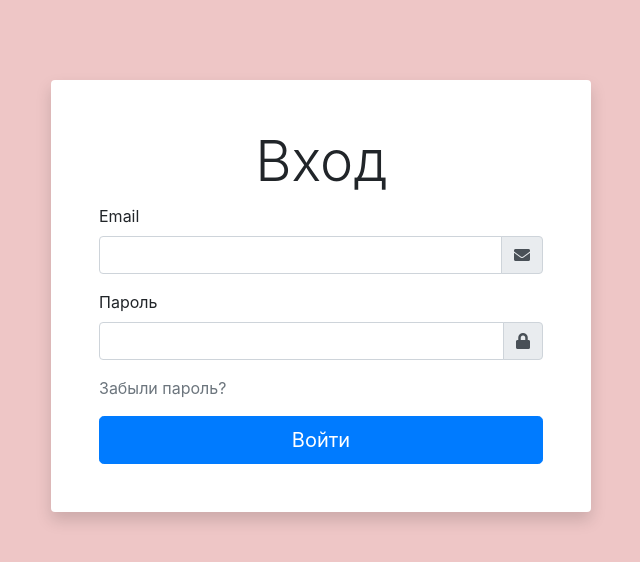
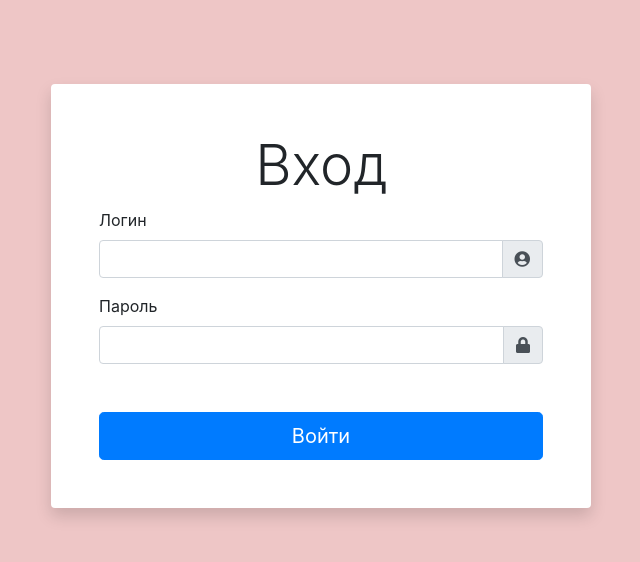
Before and after one commit to ConfickerVik/ARM, a Django app: page / in a window 1280 px wide. Shown: the part 64-626 px from the top of the page, without its empty margins (319-959 px from the left). Run offline with Django 3.2, Linux system fonts and the light colour scheme; some libraries are stand-ins or nearby versions.

Commit message:
change form auth

```diff
--- a/KRPS/templates/auth/index.html
+++ b/KRPS/templates/auth/index.html
@@ -17,27 +17,26 @@
                 <div class="col-md-offset-3 col-md-6">
                     <form method="post" class="form-horizontal shadow p-5 mb-5 bg-white rounded">
                         <h1 class="display-4 text-center">Вход</h1>
-                        <label>Email</label>
+                        <label>Логин</label>
                         <div class="input-group mb-3">
                             <input type="text" class="form-control">
                             <div class="input-group-append">
                               <span class="input-group-text" id="basic-addon2">
-                                <i class="fas fa-envelope"></i>
+                                <i class="fas fa-user-circle"></i>
                               </span>
                             </div>
                           </div>
                           <label>Пароль</label>
-                          <div class="input-group mb-3">
-                              <input type="text" class="form-control">
+                          <div class="input-group mb-5">
+                              <input type="password" class="form-control">
                               <div class="input-group-append">
                                 <span class="input-group-text" id="basic-addon2">
                                     <i class="fa fa-lock"></i>
                                 </span>
                               </div>
                             </div>
-                            <label class="text-secondary">Забыли пароль?</label>
                             <div class="">
-                                <button type="submit" class="btn btn-primary btn-lg btn-block mt-2">Войти</button>
+                                <button type="submit" class="btn btn-primary  btn-lg btn-block">Войти</button>
                             </div>
                         {% csrf_token %}
                 </form>
@@ -45,5 +44,5 @@
         </div>
     </div>
 
-    <form action="" method="post"></form>
+    <!--  <form action="" method="post"></form> -->
 {% endblock %}
```
